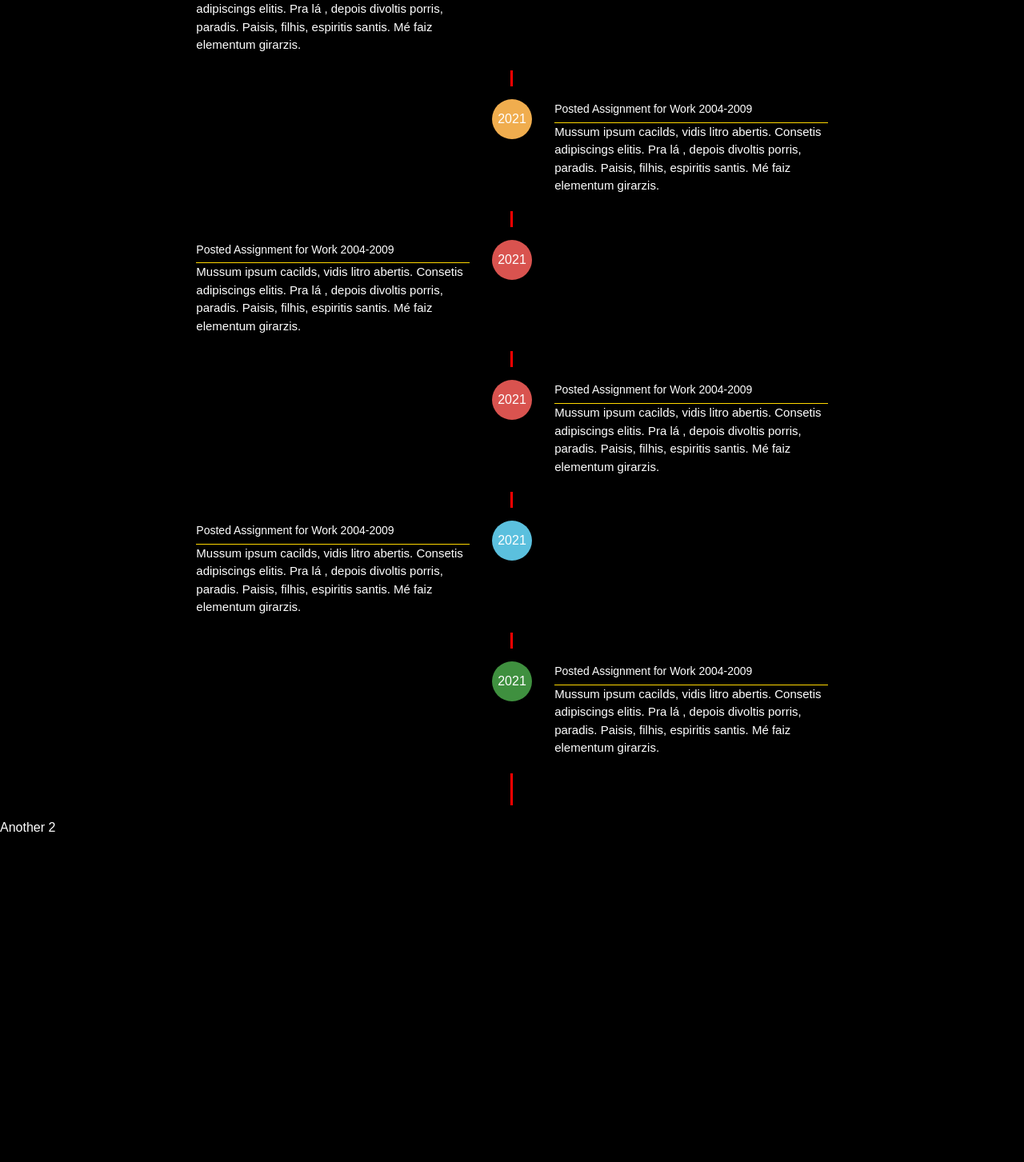
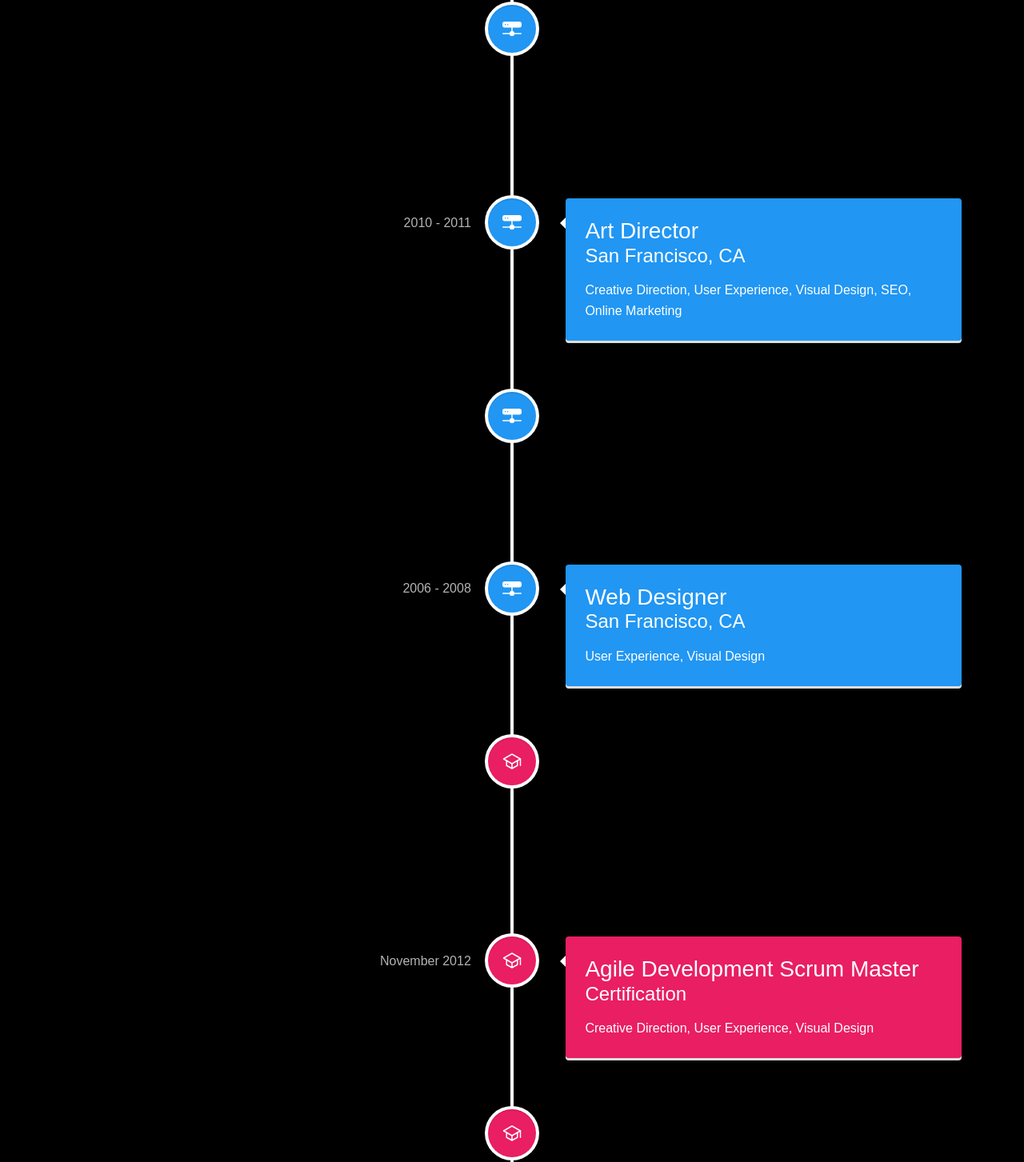
Before and after one commit to DanishAnsari5522/Portfolio, a React (Create React App) app: page /Education in a window 1280 px wide. Shown: the part 178-1631 px from the top of the page at 80% size. Before the commit the page ends 1225 px from the top, so only its background shows below. Built offline with nearby package versions, Linux system fonts and the light colour scheme.

Commit message:
timeline issue resolved

```diff
--- a/package.json
+++ b/package.json
@@ -16,6 +16,7 @@
     "react-router": "^6.2.1",
     "react-router-dom": "^5.0.0",
     "react-scripts": "5.0.0",
+    "react-vertical-timeline-component": "^3.5.2",
     "web-vitals": "^2.1.3"
   },
   "scripts": {
--- a/src/App.js
+++ b/src/App.js
@@ -18,14 +18,14 @@ function App() {
       <BrowserRouter>
         <Navigation />
         <Switch>
-          <Route exact path="/" component={Home} />
+          <Route exact path="/Portfolio" component={Home} />
           <Route exact path="/Project" component={Project} />
           <Route exact path="/Education" component={Test} />
           <Route exact path="/Activity" component={Activity} />
           <Route exact path="/Contact" component={Contact} />
           <Route exact path="/dan" component={DetailProjectpage} />
           <Route exact path="/DetailProjectComp/:id" component={DetailProjectComp} />
-          <Redirect to="/" />
+          <Redirect to="/Portfolio" />
         </Switch>
       </BrowserRouter>
     </div>
--- a/src/Component/Contact.css
+++ b/src/Component/Contact.css
@@ -14,6 +14,8 @@
     margin: auto;
     margin-top: 24px;
     width: 70%;
+    height: calc(100vh - 90px);
+    background-color: black;
 }
 
 .drop-a-line {
--- a/src/Component/Home.css
+++ b/src/Component/Home.css
@@ -1,51 +1,51 @@
-*{
-    padding:0;
-    margin:0;
+* {
+    padding: 0;
+    margin: 0;
+    /* background-color: black; */
+    color: white;
+}
+
+#headre {
+    width: 100%;
+    height: 90vh;
     background-color: black;
     color: white;
 }
 
-#headre{
-    width:100%;
-    height:90vh;
-    background-color: black;
-    color: white;
+#headre h1 {
+    margin: 0 0 10px 0;
+    font-size: 45px;
+    font-weight: 700;
+    color: black;
 }
 
-#headre h1{
-    margin:0 0 10px 0;
-    font-size: 45px;
-    font-weight: 700;
-    color:black;
-}
-
-#header .dev-info-highlight{
-    color:#3498db;
+#header .dev-info-highlight {
+    color: #3498db;
 
 }
 
-#header .dev-info{
+#header .dev-info {
     font-size: 32px;
 }
 
-#header .dev-full-info{
+#header .dev-full-info {
     font-size: 17px;
     margin-top: 10px;
 }
 
 
 
-#header h2{
-    color:#484848;
+#header h2 {
+    color: #484848;
     font-size: 20px;
 }
 
-#header .btn-contact-us{
+#header .btn-contact-us {
     font-size: 16px;
     font-weight: 500;
     letter-spacing: 1px;
     display: inline-block;
-    padding:10px 30px;
+    padding: 10px 30px;
     border-radius: 50px;
     background-color: white;
     text-decoration: none;
@@ -53,14 +53,14 @@
     margin-left: 0px;
 }
 
-#header .btn-contact-us:hover{
-background-color: black;
-color:white;
-border:2px solid #054d7a;
+#header .btn-contact-us:hover {
+    background-color: black;
+    color: white;
+    border: 2px solid #054d7a;
 }
 
 
-#header .technology{
+#header .technology {
     display: flex;
     align-items: center;
     justify-content: center;
@@ -68,19 +68,21 @@ border:2px solid #054d7a;
     font-size: 25px;
 }
 
-#header .python{
+#header .python {
     display: flex;
     align-self: center;
     align-items: center;
     height: 40px;
 }
 
-#header .python-icon{
+#header .python-icon {
     font-size: 30px;
-    align-self: center;
+    display: flex;
+    justify-content: center;
+    width: 100%;
 }
 
-#header .education{
+#header .education {
     display: flex;
     align-items: center;
     justify-content: center;
@@ -89,14 +91,16 @@ border:2px solid #054d7a;
     margin-top: 20px;
 }
 
-.footer{
-    border-bottom:1px solid red ;
+.footer {
+    border-bottom: 1px solid red;
 }
 
+.pythoncomp {
+    display: flex;
+}
 
-@media screen and (max-height:500px)
-{
-    .pythoncomp{
-        display:block;
+@media screen and (max-width:500px) {
+    .pythoncomp {
+        display: block;
     }
 }
--- a/src/Component/Test.js
+++ b/src/Component/Test.js
@@ -1,83 +1,85 @@
 import React from 'react'
 import './Test.css'
+import Timeline from './Timeline';
 // import Timeline from '../timeline/Timeline';
 
 function Test() {
     return (
-        <div className='main'>
-            <div class="container col-8">
-                <ul class="timeline">
-                    <li>
-                        <div class="timeline-badge">2021</div>
-                        <div class="timeline-panel">
-                            <div class="timeline-heading">
-                                <h4 class="timeline-title">Posted Assignment for Work 2004-2009</h4>
-                            </div>
-                            <div class="timeline-body">
-                                <p>Mussum ipsum cacilds, vidis litro abertis. Consetis adipiscings elitis. Pra lá , depois divoltis porris, paradis. Paisis, filhis, espiritis santis. Mé faiz elementum girarzis.</p>
-                            </div>
-                        </div>
-                    </li>
-                    <li class="timeline-inverted">
-                        <div class="timeline-badge warning">2021</div>
-                        <div class="timeline-panel">
-                            <div class="timeline-heading">
-                                <h4 class="timeline-title">Posted Assignment for Work 2004-2009</h4>
-                            </div>
-                            <div class="timeline-body">
-                                <p>Mussum ipsum cacilds, vidis litro abertis. Consetis adipiscings elitis. Pra lá , depois divoltis porris, paradis. Paisis, filhis, espiritis santis. Mé faiz elementum girarzis.</p>
-                            </div>
-                        </div>
-                    </li>
-                    <li>
-                        <div class="timeline-badge danger">2021</div>
-                        <div class="timeline-panel">
-                            <div class="timeline-heading">
-                                <h4 class="timeline-title">Posted Assignment for Work 2004-2009</h4>
-                            </div>
-                            <div class="timeline-body">
-                                <p>Mussum ipsum cacilds, vidis litro abertis. Consetis adipiscings elitis. Pra lá , depois divoltis porris, paradis. Paisis, filhis, espiritis santis. Mé faiz elementum girarzis.</p>
-                            </div>
-                        </div>
-                    </li>
-                    <li class="timeline-inverted">
-                        <div class="timeline-badge danger">2021</div>
-                        <div class="timeline-panel">
-                            <div class="timeline-heading">
-                                <h4 class="timeline-title">Posted Assignment for Work 2004-2009</h4>
-                            </div>
-                            <div class="timeline-body">
-                                <p>Mussum ipsum cacilds, vidis litro abertis. Consetis adipiscings elitis. Pra lá , depois divoltis porris, paradis. Paisis, filhis, espiritis santis. Mé faiz elementum girarzis.</p>
-                            </div>
-                        </div>
-                    </li>
-                    <li>
-                        <div class="timeline-badge info">2021</div>
-                        <div class="timeline-panel">
-                            <div class="timeline-heading">
-                                <h4 class="timeline-title">Posted Assignment for Work 2004-2009</h4>
-                            </div>
-                            <div class="timeline-body">
-                                <p>Mussum ipsum cacilds, vidis litro abertis. Consetis adipiscings elitis. Pra lá , depois divoltis porris, paradis. Paisis, filhis, espiritis santis. Mé faiz elementum girarzis.</p>
-                            </div>
-                        </div>
-                    </li>
-                    <li class="timeline-inverted">
-                        <div class="timeline-badge success">2021</div>
-                        <div class="timeline-panel">
-                            <div class="timeline-heading">
-                                <h4 class="timeline-title">Posted Assignment for Work 2004-2009</h4>
-                            </div>
-                            <div class="timeline-body">
-                                <p>Mussum ipsum cacilds, vidis litro abertis. Consetis adipiscings elitis. Pra lá , depois divoltis porris, paradis. Paisis, filhis, espiritis santis. Mé faiz elementum girarzis.</p>
-                            </div>
-                        </div>
-                    </li>
-                </ul>
-            </div>
-            <div>Another 2</div>
-            {/* <Timeline /> */}
-        </div>
+        <Timeline />
+        // <div className='main'>
+        //     <div class="container col-8">
+        //         <ul class="timeline">
+        //             <li>
+        //                 <div class="timeline-badge">2021</div>
+        //                 <div class="timeline-panel">
+        //                     <div class="timeline-heading">
+        //                         <h4 class="timeline-title">Posted Assignment for Work 2004-2009</h4>
+        //                     </div>
+        //                     <div class="timeline-body">
+        //                         <p>Mussum ipsum cacilds, vidis litro abertis. Consetis adipiscings elitis. Pra lá , depois divoltis porris, paradis. Paisis, filhis, espiritis santis. Mé faiz elementum girarzis.</p>
+        //                     </div>
+        //                 </div>
+        //             </li>
+        //             <li class="timeline-inverted">
+        //                 <div class="timeline-badge warning">2021</div>
+        //                 <div class="timeline-panel">
+        //                     <div class="timeline-heading">
+        //                         <h4 class="timeline-title">Posted Assignment for Work 2004-2009</h4>
+        //                     </div>
+        //                     <div class="timeline-body">
+        //                         <p>Mussum ipsum cacilds, vidis litro abertis. Consetis adipiscings elitis. Pra lá , depois divoltis porris, paradis. Paisis, filhis, espiritis santis. Mé faiz elementum girarzis.</p>
+        //                     </div>
+        //                 </div>
+        //             </li>
+        //             <li>
+        //                 <div class="timeline-badge danger">2021</div>
+        //                 <div class="timeline-panel">
+        //                     <div class="timeline-heading">
+        //                         <h4 class="timeline-title">Posted Assignment for Work 2004-2009</h4>
+        //                     </div>
+        //                     <div class="timeline-body">
+        //                         <p>Mussum ipsum cacilds, vidis litro abertis. Consetis adipiscings elitis. Pra lá , depois divoltis porris, paradis. Paisis, filhis, espiritis santis. Mé faiz elementum girarzis.</p>
+        //                     </div>
+        //                 </div>
+        //             </li>
+        //             <li class="timeline-inverted">
+        //                 <div class="timeline-badge danger">2021</div>
+        //                 <div class="timeline-panel">
+        //                     <div class="timeline-heading">
+        //                         <h4 class="timeline-title">Posted Assignment for Work 2004-2009</h4>
+        //                     </div>
+        //                     <div class="timeline-body">
+        //                         <p>Mussum ipsum cacilds, vidis litro abertis. Consetis adipiscings elitis. Pra lá , depois divoltis porris, paradis. Paisis, filhis, espiritis santis. Mé faiz elementum girarzis.</p>
+        //                     </div>
+        //                 </div>
+        //             </li>
+        //             <li>
+        //                 <div class="timeline-badge info">2021</div>
+        //                 <div class="timeline-panel">
+        //                     <div class="timeline-heading">
+        //                         <h4 class="timeline-title">Posted Assignment for Work 2004-2009</h4>
+        //                     </div>
+        //                     <div class="timeline-body">
+        //                         <p>Mussum ipsum cacilds, vidis litro abertis. Consetis adipiscings elitis. Pra lá , depois divoltis porris, paradis. Paisis, filhis, espiritis santis. Mé faiz elementum girarzis.</p>
+        //                     </div>
+        //                 </div>
+        //             </li>
+        //             <li class="timeline-inverted">
+        //                 <div class="timeline-badge success">2021</div>
+        //                 <div class="timeline-panel">
+        //                     <div class="timeline-heading">
+        //                         <h4 class="timeline-title">Posted Assignment for Work 2004-2009</h4>
+        //                     </div>
+        //                     <div class="timeline-body">
+        //                         <p>Mussum ipsum cacilds, vidis litro abertis. Consetis adipiscings elitis. Pra lá , depois divoltis porris, paradis. Paisis, filhis, espiritis santis. Mé faiz elementum girarzis.</p>
+        //                     </div>
+        //                 </div>
+        //             </li>
+        //         </ul>
+        //     </div>
+        //     <div>Another 2</div>
+        //     {/* <Timeline /> */}
+        // </div>
 
     )
 }
--- /dev/null
+++ b/src/Component/Timeline.js
@@ -0,0 +1,111 @@
+import React from 'react'
+import { VerticalTimeline, VerticalTimelineElement } from 'react-vertical-timeline-component';
+import 'react-vertical-timeline-component/style.min.css';
+import { BsFillHddNetworkFill } from 'react-icons/bs'
+import { IoSchoolOutline } from 'react-icons/io5'
+
+export default function Timeline() {
+    return (
+        <div className='p-3 '>
+            <h2 className=' m-3 d-flex justify-content-center'>Education and Work Experience</h2>
+            <VerticalTimeline>
+                <VerticalTimelineElement
+                    className="vertical-timeline-element--work"
+                    contentStyle={{ background: 'rgb(33, 150, 243)', color: '#fff' }}
+                    contentArrowStyle={{ borderRight: '7px solid  rgb(33, 150, 243)' }}
+                    date="2011 - present"
+                    iconStyle={{ background: 'rgb(33, 150, 243)', color: '#fff' }}
+                    icon={<BsFillHddNetworkFill />}
+                >
+                    <h3 className="vertical-timeline-element-title">Creative Director</h3>
+                    <h4 className="vertical-timeline-element-subtitle">Miami, FL</h4>
+                    <p>
+                        Creative Direction, User Experience, Visual Design, Project Management, Team Leading
+                    </p>
+                </VerticalTimelineElement>
+                <VerticalTimelineElement
+                    className="vertical-timeline-element--work"
+                    contentStyle={{ background: 'rgb(33, 150, 243)', color: '#fff' }}
+                    date="2010 - 2011"
+                    iconStyle={{ background: 'rgb(33, 150, 243)', color: '#fff' }}
+                    icon={<BsFillHddNetworkFill />}
+                >
+                    <h3 className="vertical-timeline-element-title">Art Director</h3>
+                    <h4 className="vertical-timeline-element-subtitle">San Francisco, CA</h4>
+                    <p>
+                        Creative Direction, User Experience, Visual Design, SEO, Online Marketing
+                    </p>
+                </VerticalTimelineElement>
+                <VerticalTimelineElement
+                    className="vertical-timeline-element--work"
+                    date="2008 - 2010"
+                    contentStyle={{ background: 'rgb(33, 150, 243)', color: '#fff' }}
+                    iconStyle={{ background: 'rgb(33, 150, 243)', color: '#fff' }}
+                    icon={<BsFillHddNetworkFill />}
+                >
+                    <h3 className="vertical-timeline-element-title">Web Designer</h3>
+                    <h4 className="vertical-timeline-element-subtitle">Los Angeles, CA</h4>
+                    <p>
+                        User Experience, Visual Design
+                    </p>
+                </VerticalTimelineElement>
+                <VerticalTimelineElement
+                    className="vertical-timeline-element--work"
+                    date="2006 - 2008"
+                    contentStyle={{ background: 'rgb(33, 150, 243)', color: '#fff' }}
+                    iconStyle={{ background: 'rgb(33, 150, 243)', color: '#fff' }}
+                    icon={<BsFillHddNetworkFill />}
+                >
+                    <h3 className="vertical-timeline-element-title">Web Designer</h3>
+                    <h4 className="vertical-timeline-element-subtitle">San Francisco, CA</h4>
+                    <p>
+                        User Experience, Visual Design
+                    </p>
+                </VerticalTimelineElement>
+                <VerticalTimelineElement
+                    className="vertical-timeline-element--education"
+                    date="April 2013"
+                    contentStyle={{ background: 'rgb(233, 30, 99)', color: '#fff' }}
+                    iconStyle={{ background: 'rgb(233, 30, 99)', color: '#fff' }}
+                    icon={<IoSchoolOutline />}
+                >
+                    <h3 className="vertical-timeline-element-title">Content Marketing for Web, Mobile and Social Media</h3>
+                    <h4 className="vertical-timeline-element-subtitle">Online Course</h4>
+                    <p>
+                        Strategy, Social Media
+                    </p>
+                </VerticalTimelineElement>
+                <VerticalTimelineElement
+                    className="vertical-timeline-element--education"
+                    contentStyle={{ background: 'rgb(233, 30, 99)', color: '#fff' }}
+                    date="November 2012"
+                    iconStyle={{ background: 'rgb(233, 30, 99)', color: '#fff' }}
+                    icon={<IoSchoolOutline />}
+                >
+                    <h3 className="vertical-timeline-element-title">Agile Development Scrum Master</h3>
+                    <h4 className="vertical-timeline-element-subtitle">Certification</h4>
+                    <p>
+                        Creative Direction, User Experience, Visual Design
+                    </p>
+                </VerticalTimelineElement>
+                <VerticalTimelineElement
+                    className="vertical-timeline-element--education"
+                    contentStyle={{ background: 'rgb(233, 30, 99)', color: '#fff' }}
+                    date="2002 - 2006"
+                    iconStyle={{ background: 'rgb(233, 30, 99)', color: '#fff' }}
+                    icon={<IoSchoolOutline />}
+                >
+                    <h3 className="vertical-timeline-element-title">Bachelor of Science in Interactive Digital Media Visual Imaging</h3>
+                    <h4 className="vertical-timeline-element-subtitle">Bachelor Degree</h4>
+                    <p>
+                        Creative Direction, Visual Design
+                    </p>
+                </VerticalTimelineElement>
+                {/* <VerticalTimelineElement
+                    iconStyle={{ background: 'rgb(16, 204, 82)', color: '#fff' }}
+                    icon={<IoSchoolOutline />}
+                /> */}
+            </VerticalTimeline>
+        </div>
+    )
+}
```
Also changed, not shown: 404.html (added, +25 -0 lines), src/App.css (+4 -3 lines), src/Component/Home.js (+18 -6 lines), src/Navigation.css (+24 -24 lines), src/index.css (line endings or trailing spaces), 8 other files (tests, documents, lock files or other folders).
